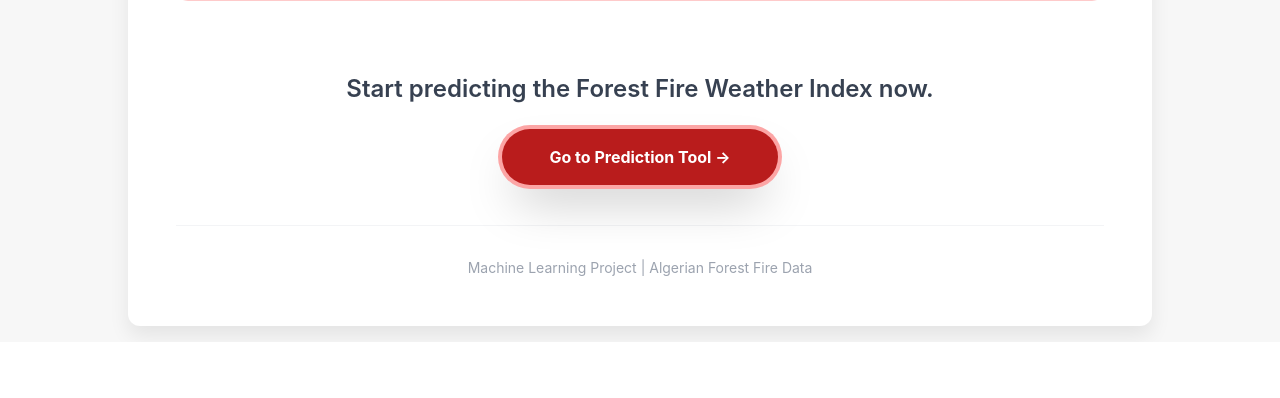
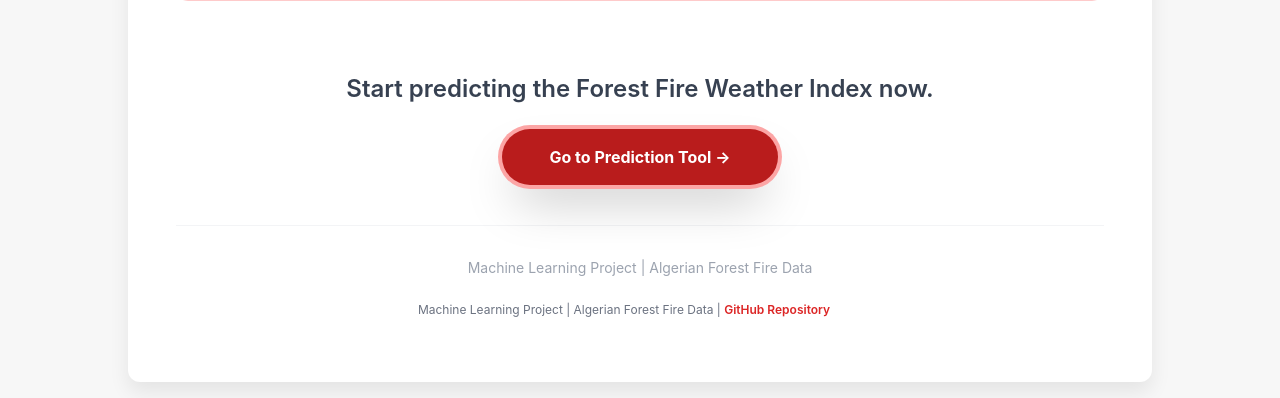
Before and after one commit to Inder-26/Algerian-Forest-Fire-Prediction, a Flask app: page / in a window 1280 px wide. Shown: the part 1037-1435 px from the top of the page. Before the commit the page ends 1379 px from the top, so only its background shows below. Run offline with Flask 3, Linux system fonts and the light colour scheme; some libraries are stand-ins or nearby versions.

Commit message:
Adding Github project URL in footer of index.html

```diff
--- a/templates/index.html
+++ b/templates/index.html
@@ -106,6 +106,14 @@
 
         <footer class="text-center pt-8 text-sm text-gray-400 border-t border-gray-100">
             Machine Learning Project | Algerian Forest Fire Data
+        <footer class="w-full max-w-4xl text-center mt-6 mb-4">
+        <p class="text-xs text-gray-500">
+            Machine Learning Project | Algerian Forest Fire Data |
+            <a href="https://github.com/Inder-26/Algerian-Forest-Fire-Prediction" target="_blank" class="text-red-600 hover:text-red-800 font-semibold transition duration-150 ease-in-out">
+                GitHub Repository
+            </a>
+        </p>
+    </footer>
         </footer>
     </div>
 </body>
```
